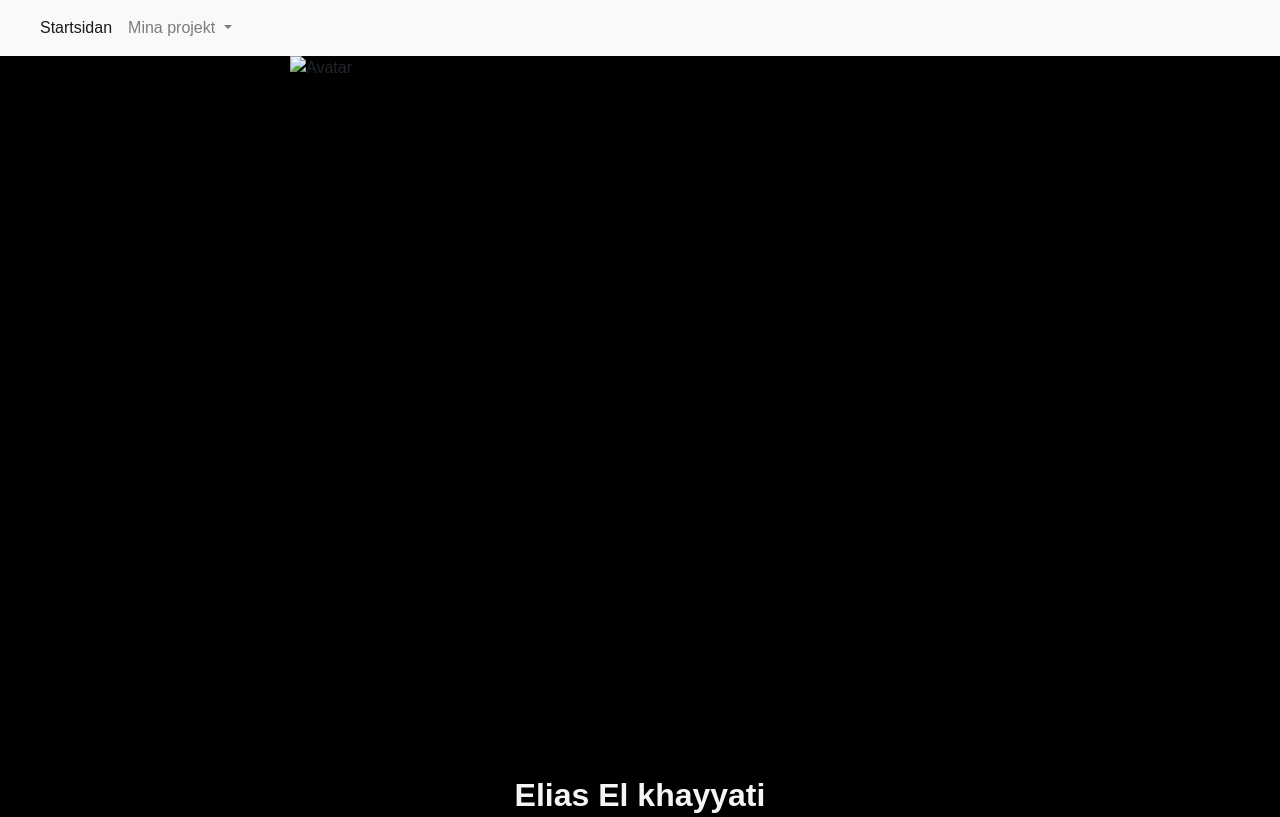
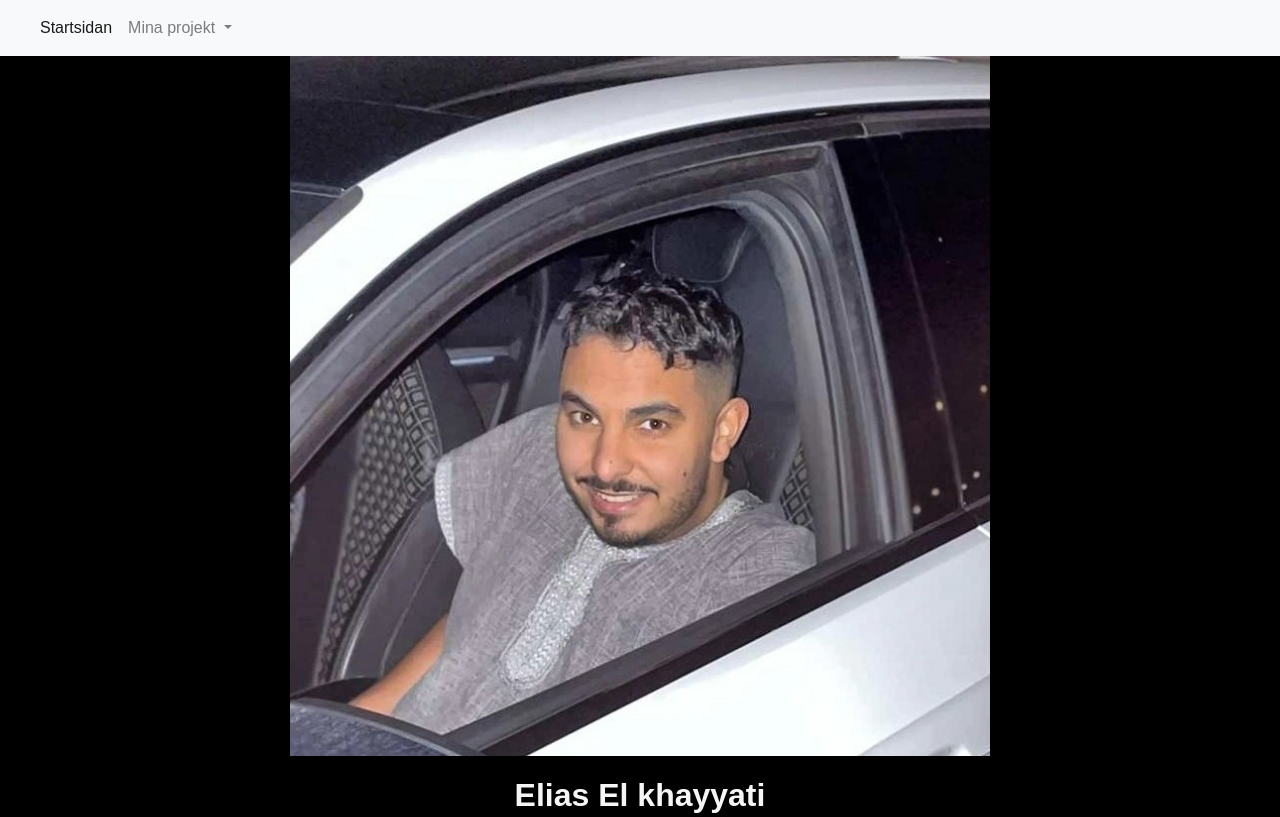
Before and after one commit to Kolegaaa/FE22-html-slutprojekt-Elias-El-khayyati, a plain HTML site: page html/Information.html in a window 1280 px wide. Shown: the top 817 px of the page. Drawn offline with nearby package versions, Linux system fonts and the light colour scheme; the site is published under a folder, as on GitHub Pages, so addresses that start at the root find nothing.

Commit message:
Update Information.html

```diff
--- a/html/Information.html
+++ b/html/Information.html
@@ -44,7 +44,7 @@
     </header>
   </div>
   <div class="projektsida">
-    <img src="/img/kolega.jpg" alt="Avatar" style=>
+    <img src="../img/kolega.jpg" alt="Avatar" style=>
     <h2><b>Elias El khayyati</b></h2>
     <p>Jag heter Elias och är 31 år gammal.
       mina intressen är till stor del gaming men även fotboll. Jag har jobbat deltid i ett lager
```
